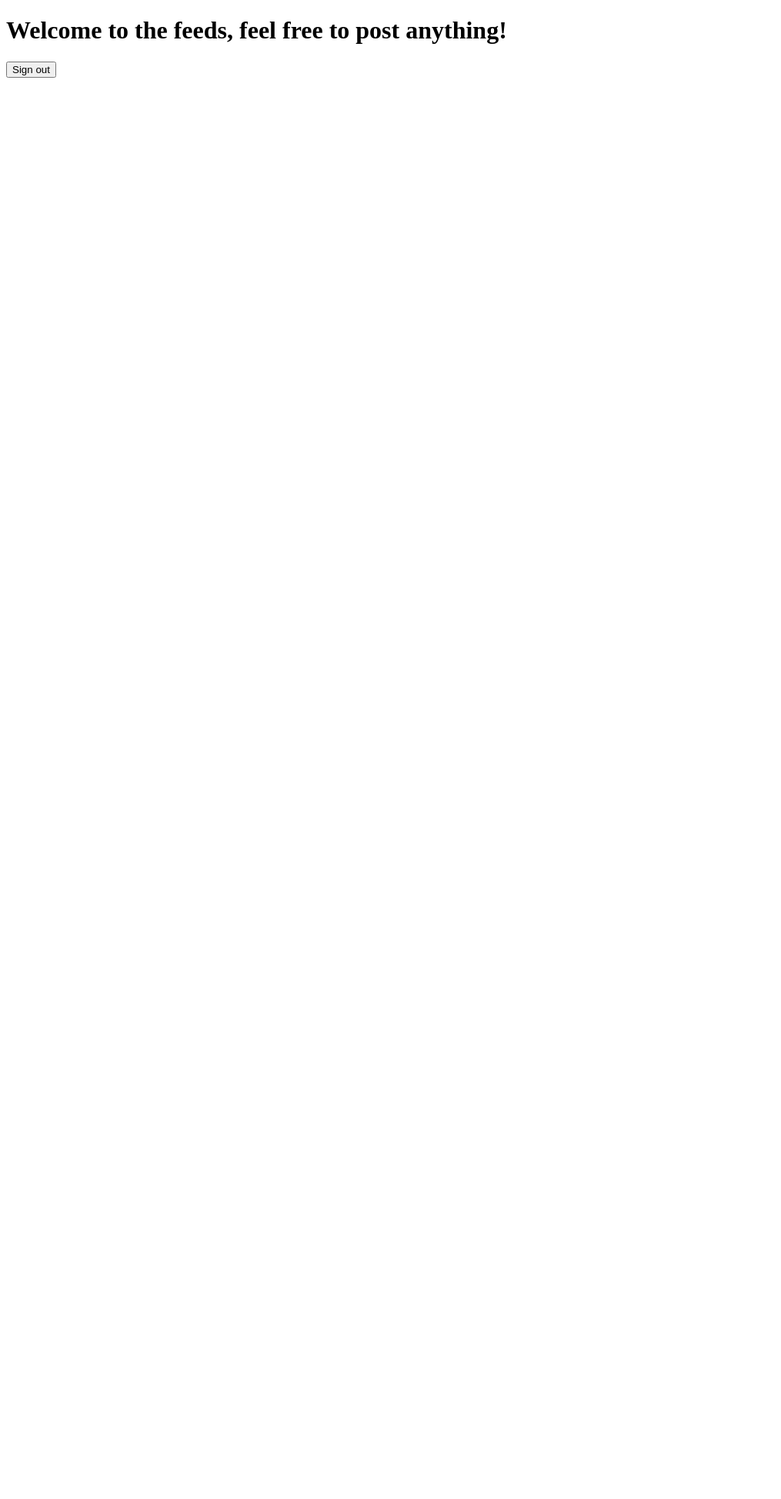
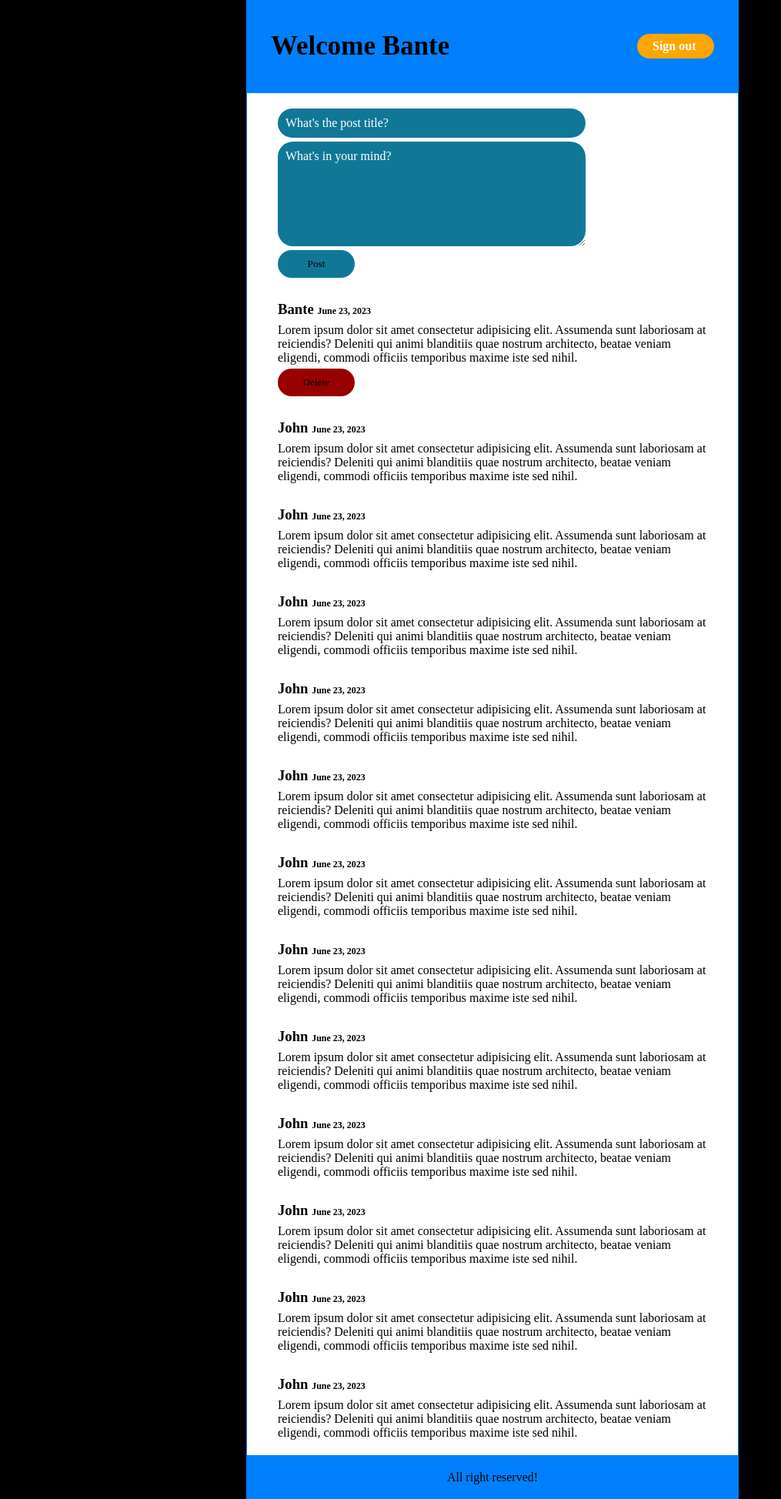
Before and after one commit to Bantamlak12/A_Social_Media_Platform_API, a Flask app: template templates/feeds.html in a window 1280 px wide. Shown: the whole page at 77% size, without its empty margins (0-1015 px from the left). Before the commit the page ends 101 px from the top, so only its background shows below. Run offline with Flask 3, Linux system fonts and the light colour scheme; the template is opened without the code that fills it, so the values that code supplies are empty.

Commit message:
frontend part of the feeds page designed, and some features updated

```diff
--- /dev/null
+++ b/static/styles/feeds_styles.css
@@ -0,0 +1,148 @@
+* {
+    margin: 0;
+    padding: 0;
+    font-family: 'Times New Roman', Times, sans-serif;
+    box-sizing: border-box;
+}
+
+body {
+    display: flex;
+    justify-content: center;
+    align-items: center;
+    height: 100vh;
+    background-color: #000;
+}
+
+.feeds-container {
+    height: 100vh;
+    width: 50%;
+    background-color: #ffff;
+    display: flex;
+    flex-direction: column;
+}
+
+.feeds-container header {
+    background-color: #0080ff;
+    position: relative;
+    padding: 0 2rem;
+}
+
+.feeds-container header nav {
+    width: 100%;
+    height: 120px;
+    display: flex;
+    align-items: center;
+    justify-content: space-between;
+}
+
+.feeds-container header .logo {
+    font-size: 35px;
+    font-weight: bold;
+}
+
+.feeds-container header #signout {
+    background-color: orange;
+    color: #fff;
+    width: 100px;
+    padding: 7px 20px;
+    border-radius: 20px;
+    text-decoration: none;
+    font-weight: bold;
+}
+
+.feeds-container header #signout:hover {
+    scale: 1.05;
+}
+
+.feeds-container article {
+    border: 1px solid #0080ff;
+    background-color: #fff;
+    flex: 1;
+}
+
+.feeds-container article .create-post {
+    margin: 20px 40px;
+}
+
+.feeds-container footer {
+    background-color: #0080ff;
+    padding: 3%;
+    margin-top: auto;
+}
+
+.feeds-container footer p {
+    text-align: center;
+}
+
+article .create-post form {
+    display: flex;
+    flex-direction: column;
+    width: 400px;
+}
+
+/* Input text */
+#title {
+    padding: 10px;
+    font-size: 16px;
+    border-radius: 20px;
+    margin-bottom: 5px;
+    background-color: #107896;
+    border: none;
+}
+#message {
+    padding-top: 10px;
+    padding-left: 10px;
+    padding-right: 10px;
+    font-size: 16px;
+    border-radius: 20px;
+    background-color: #107896;
+    border:none;
+}
+
+#submit {
+    padding: 10px;
+    border-radius: 20px;
+    border: none;
+    margin-top: 5px;
+    width:100px;
+    background-color: #107896;
+}
+#message::placeholder,
+#title::placeholder {
+    color: #fff;
+}
+
+#submit:hover {
+    background-color: #0080ff;
+}
+.create-post .user {
+    margin-bottom: 7px;
+}
+.create-post .user span {
+    font-size: 12px;
+}
+.create-post .user {
+    margin-top: 30px
+}
+
+#delete {
+    padding: 10px;
+    border-radius: 20px;
+    border: none;
+    margin-top: 5px;
+    width:100px;
+    background-color: #990000;
+}
+#delete:hover {
+    background-color: #cc0000;
+}
+
+@media (max-width: 969px) {
+    header #signout {
+        font-size: 10px;
+    }
+
+    form, #submit {
+        max-width: 100%;
+    }
+}
--- a/static/styles/styles.css
+++ b/static/styles/styles.css
@@ -3,8 +3,6 @@
     padding: 0;
     font-family: sans-serif Arial, Helvetica;
     box-sizing: border-box;
-    /* background-color: #121212;
-    color: #fff; */
 }
 
 body {
@@ -12,12 +10,14 @@ body {
     justify-content: center;
     align-items: center;
     height: 100vh;
+    /* background-color: #000; */
 }
 
 form {
     border: 1px solid;
     padding: 10px;
     text-align: center;
+    background-color: #fff;
 }
 h1 {
     margin-bottom: 40px;
--- a/templates/feeds.html
+++ b/templates/feeds.html
@@ -4,11 +4,61 @@
     <meta charset="UTF-8">
     <meta name="viewport" content="width=device-width, initial-scale=1.0">
     <script src="https://code.jquery.com/jquery-3.6.0.min.js"></script>
+    <link rel="stylesheet" href="https://cdnjs.cloudflare.com/ajax/libs/font-awesome/6.4.0/css/all.min.css" integrity="sha512-iecdLmaskl7CVkqkXNQ/ZH/XLlvWZOJyj7Yy7tcenmpD1ypASozpmT/E0iPtmFIB46ZmdtAc9eNBvH0H/ZpiBw==" crossorigin="anonymous" referrerpolicy="no-referrer" />
+    <link rel="stylesheet" href="../static/styles/feeds_styles.css">
     <script src="../static/scripts/logout.js"></script>
+    <script src="../static/scripts/feeds.js"></script>
     <title>Feeds</title>
 </head>
 <body>
-    <h1>Welcome to the feeds, feel free to post anything!</h1>
-    <button id="signout">Sign out</button>
+    <div class="feeds-container">
+        <header>
+            <nav>
+                <div class="logo">Welcome Bante</div>
+                <a href="" id="signout">Sign out</a>
+            </nav>
+        </header>
+        <article>
+            <div class="create-post">
+                <form>
+                    <input type="text" id="title" placeholder="What's the post title?">
+                    <textarea id="message" cols="30" rows="7" placeholder="What's in your mind?"></textarea>
+                    <button type="submit" id="submit">Post</button>
+                </form>
+            </div>
+            <div class="create-post">
+                <h3 class="user">Bante <span>June 23, 2023</span> </h3>
+                <p class="post">Lorem ipsum dolor sit amet consectetur adipisicing elit. Assumenda sunt laboriosam at reiciendis? Deleniti qui animi blanditiis quae nostrum architecto, beatae veniam eligendi, commodi officiis temporibus maxime iste sed nihil.</p>
+                <button type="submit" id="delete">Delete</button>
+                <h3 class="user">John <span>June 23, 2023</span> </h3>
+                <p class="post">Lorem ipsum dolor sit amet consectetur adipisicing elit. Assumenda sunt laboriosam at reiciendis? Deleniti qui animi blanditiis quae nostrum architecto, beatae veniam eligendi, commodi officiis temporibus maxime iste sed nihil.</p>
+                <h3 class="user">John <span>June 23, 2023</span> </h3>
+                <p class="post">Lorem ipsum dolor sit amet consectetur adipisicing elit. Assumenda sunt laboriosam at reiciendis? Deleniti qui animi blanditiis quae nostrum architecto, beatae veniam eligendi, commodi officiis temporibus maxime iste sed nihil.</p>
+                <h3 class="user">John <span>June 23, 2023</span> </h3>
+                <p class="post">Lorem ipsum dolor sit amet consectetur adipisicing elit. Assumenda sunt laboriosam at reiciendis? Deleniti qui animi blanditiis quae nostrum architecto, beatae veniam eligendi, commodi officiis temporibus maxime iste sed nihil.</p>
+                <h3 class="user">John <span>June 23, 2023</span> </h3>
+                <p class="post">Lorem ipsum dolor sit amet consectetur adipisicing elit. Assumenda sunt laboriosam at reiciendis? Deleniti qui animi blanditiis quae nostrum architecto, beatae veniam eligendi, commodi officiis temporibus maxime iste sed nihil.</p>
+                <h3 class="user">John <span>June 23, 2023</span> </h3>
+                <p class="post">Lorem ipsum dolor sit amet consectetur adipisicing elit. Assumenda sunt laboriosam at reiciendis? Deleniti qui animi blanditiis quae nostrum architecto, beatae veniam eligendi, commodi officiis temporibus maxime iste sed nihil.</p>
+                <h3 class="user">John <span>June 23, 2023</span> </h3>
+                <p class="post">Lorem ipsum dolor sit amet consectetur adipisicing elit. Assumenda sunt laboriosam at reiciendis? Deleniti qui animi blanditiis quae nostrum architecto, beatae veniam eligendi, commodi officiis temporibus maxime iste sed nihil.</p>
+                <h3 class="user">John <span>June 23, 2023</span> </h3>
+                <p class="post">Lorem ipsum dolor sit amet consectetur adipisicing elit. Assumenda sunt laboriosam at reiciendis? Deleniti qui animi blanditiis quae nostrum architecto, beatae veniam eligendi, commodi officiis temporibus maxime iste sed nihil.</p>
+                <h3 class="user">John <span>June 23, 2023</span> </h3>
+                <p class="post">Lorem ipsum dolor sit amet consectetur adipisicing elit. Assumenda sunt laboriosam at reiciendis? Deleniti qui animi blanditiis quae nostrum architecto, beatae veniam eligendi, commodi officiis temporibus maxime iste sed nihil.</p>
+                <h3 class="user">John <span>June 23, 2023</span> </h3>
+                <p class="post">Lorem ipsum dolor sit amet consectetur adipisicing elit. Assumenda sunt laboriosam at reiciendis? Deleniti qui animi blanditiis quae nostrum architecto, beatae veniam eligendi, commodi officiis temporibus maxime iste sed nihil.</p>
+                <h3 class="user">John <span>June 23, 2023</span> </h3>
+                <p class="post">Lorem ipsum dolor sit amet consectetur adipisicing elit. Assumenda sunt laboriosam at reiciendis? Deleniti qui animi blanditiis quae nostrum architecto, beatae veniam eligendi, commodi officiis temporibus maxime iste sed nihil.</p>
+                <h3 class="user">John <span>June 23, 2023</span> </h3>
+                <p class="post">Lorem ipsum dolor sit amet consectetur adipisicing elit. Assumenda sunt laboriosam at reiciendis? Deleniti qui animi blanditiis quae nostrum architecto, beatae veniam eligendi, commodi officiis temporibus maxime iste sed nihil.</p>
+                <h3 class="user">John <span>June 23, 2023</span> </h3>
+                <p class="post">Lorem ipsum dolor sit amet consectetur adipisicing elit. Assumenda sunt laboriosam at reiciendis? Deleniti qui animi blanditiis quae nostrum architecto, beatae veniam eligendi, commodi officiis temporibus maxime iste sed nihil.</p>
+            </div>
+        </article>
+        <footer>
+            <p>All right reserved!</p>
+        </footer>
+    </div>
 </body>
 </html>
```
Also changed, not shown: static/scripts/feeds.js (added).
